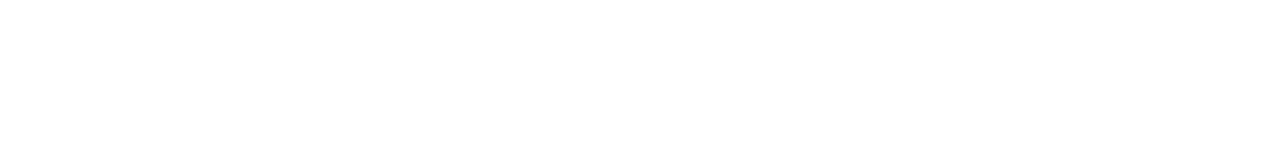
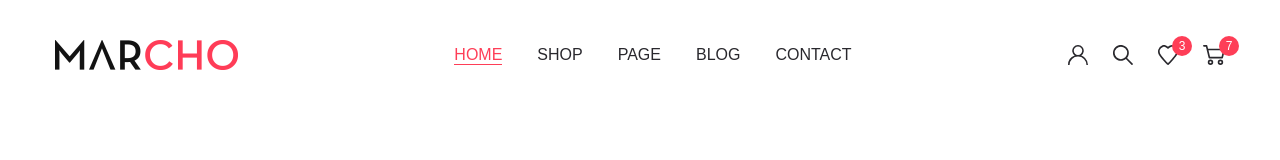
Before and after one commit to sergey87chuvasov/marcho, a website: page app/index.html in a window 1280 px wide. Drawn offline with nearby package versions, Linux system fonts and the light colour scheme; files that its build step writes are made by us from their sources.

Commit message:
added header, fonts

```diff
--- a/app/index.html
+++ b/app/index.html
@@ -1,13 +1,76 @@
 <!DOCTYPE html>
 <html lang="en">
+
 <head>
   <meta charset="UTF-8">
   <meta name="viewport" content="width=device-width, initial-scale=1.0">
   <link rel="stylesheet" href="css/style.min.css">
-  <title>Document</title>
+  <title>marcho</title>
 </head>
+
 <body>
+
+  <header class="header">
+    <div class="container">
+      <div class="header__inner">
+        <a class="logo" href="#">
+          <img class="logo__img" src="images/logo.png" alt="logo">
+        </a>
+        <nav class="menu">
+          <ul class="menu__list">
+            <li class="menu__list-item">
+              <a class="menu__list-link menu__list-link--active" href="#">
+                HOME
+              </a>
+            </li>
+            <li class="menu__list-item">
+              <a class="menu__list-link" href="#">
+                SHOP
+              </a>
+            </li>
+            <li class="menu__list-item">
+              <a class="menu__list-link" href="#">
+                PAGE
+              </a>
+            </li>
+            <li class="menu__list-item">
+              <a class="menu__list-link" href="#">
+                BLOG
+              </a>
+            </li>
+            <li class="menu__list-item">
+              <a class="menu__list-link" href="#">
+                CONTACT
+              </a>
+            </li>
+          </ul>
+        </nav>
+        <div class="user-nav">
+          <a class="user-nav__link" href="#">
+            <img class="user-nav__link-img" src="images/icons/user.svg" alt="user icon">
+          </a>
+          <a class="user-nav__link" href="#">
+            <img class="user-nav__link-img" src="images/icons/search.svg" alt="user icon">
+          </a>
+          <a class="user-nav__link" href="#">
+            <img class="user-nav__link-img" src="images/icons/heart.svg" alt="user icon">
+            <span class="user-nav__num">3</span>
+          </a>
+          <a class="user-nav__link" href="#">
+            <img class="user-nav__link-img" src="images/icons/cart.svg" alt="user icon">
+            <span class="user-nav__num">7</span>
+          </a>
+        </div>
+      </div>
+    </div>
+  </header>
+
+
+
+
+
 
   <script src="js/main.min.js"></script>
 </body>
+
 </html>
--- a/app/scss/_fonts.scss
+++ b/app/scss/_fonts.scss
@@ -0,0 +1,39 @@
+@font-face {
+  font-family: 'Quicksand-Regular', sans-serif;
+  font-weight: 400;
+  font-style: normal;
+  src: local('Quicksand-Regular'),
+    url('../fonts/Quicksand-Regular.woff2') format('woff2'),
+    url('../fonts/Quicksand-Regular.woff') format('woff');
+  font-display: swap;
+}
+
+@font-face{
+  font-family: 'Quicksand-Medium', sans-serif;
+  font-weight: 500;
+  font-style: normal;
+  src: local('Quicksand-Medium'),
+        url('../fonts/Quicksand-Medium.woff2') format('woff2'),
+        url('../fonts/Quicksand-Medium.woff') format('woff');
+  font-display: swap;
+}
+
+@font-face {
+  font-family: 'Roboto-Regular', sans-serif;
+  font-weight: 400;
+  font-style: normal;
+  src: local('Roboto-Regular'),
+    url('../fonts/Roboto-Regular.woff2') format('woff2'),
+    url('../fonts/Roboto-Regular.woff') format('woff');
+  font-display: swap;
+}
+
+@font-face {
+  font-family: 'Roboto-Bold', sans-serif;
+  font-weight: 700;
+  font-style: normal;
+  src: local('Roboto-Bold'),
+    url('../fonts/Roboto-Bold.woff2') format('woff2'),
+    url('../fonts/Roboto-Bold.woff') format('woff');
+  font-display: swap;
+}
--- a/app/scss/_global.scss
+++ b/app/scss/_global.scss
@@ -0,0 +1,12 @@
+body{
+$default: #8d8d8d;
+font-size: 16px;
+line-height: 26px;
+@extend %quicksand-500;
+}
+
+.container{
+  max-width: 1200px;
+  margin: 0 auto;
+  padding: 0 15px;
+}
--- a/app/scss/_vars.scss
+++ b/app/scss/_vars.scss
@@ -0,0 +1,23 @@
+$accent: #fe3e57;
+$default: #8d8d8d;
+$title: #29282d;
+
+%quicksand-400{
+  font-family: 'Quicksand-Regular', sans-serif;
+  font-weight: 400;
+}
+
+%quicksand-500 {
+  font-family: 'Quicksand-Medium', sans-serif;
+  font-weight: 500;
+}
+
+%roboto-400{
+  font-family: 'Roboto-Regular',sans-serif;
+  font-weight: 400;
+}
+
+%roboto-700{
+  font-family: 'Roboto-Bold', sans-serif;
+  font-weight: 700;
+}
--- a/app/scss/style.scss
+++ b/app/scss/style.scss
@@ -3,6 +3,68 @@
 @import 'reset';
 @import 'global';
 
+.header{
+  padding: 40px 0;
+  &__inner{
+    display: flex;
+    justify-content: space-between;
+    align-items: center;
+  }
+}
+
+.menu{
+  &__list{
+    display: flex;
+  }
+  &__list-item + .menu__list-item{
+    padding-left: 35px;
+  }
+  &__list-link{
+    color: $title;
+    padding-bottom: 1px;
+    transition: all .3s;
+    @extend %quicksand-400;
+    &:hover{
+      color:$accent;
+      border-bottom: 1px solid $accent;
+      @extend %quicksand-500;
+    }
+  }
+  &__list-link--active{
+    color: $accent;
+    border-bottom: 1px solid $accent;
+    @extend %quicksand-500;
+  }
+}
+.user-nav{
+  display: flex;
+  &__link{
+    position: relative;
+  }
+  &__link + .user-nav__link {
+    padding-left: 25px;
+  }
+  &__num{
+    position: absolute;
+    width: 20px;
+    height: 20px;
+    border-radius: 50%;
+    background-color: $accent;
+    top: -9px;
+    right: -14px;
+    font-size: 12px;
+    color:#fff;
+    text-align: center;
+    line-height: 20px;
+  }
+}
+
+
+
+
+
+
+
 
 
 @import 'media';
```
Also changed, not shown: app/fonts/Quicksand-Medium.woff (added), app/fonts/Quicksand-Medium.woff2 (added), app/fonts/Quicksand-Regular.woff (added), app/fonts/Quicksand-Regular.woff2 (added), app/fonts/Roboto-Bold.woff (added), app/fonts/Roboto-Bold.woff2 (added), app/fonts/Roboto-Regular.woff (added), app/fonts/Roboto-Regular.woff2 (added), app/images/icons/cart.svg (added), app/images/icons/heart.svg (added), app/images/icons/search.svg (added), app/images/icons/user.svg (added), app/images/logo.png (added).
